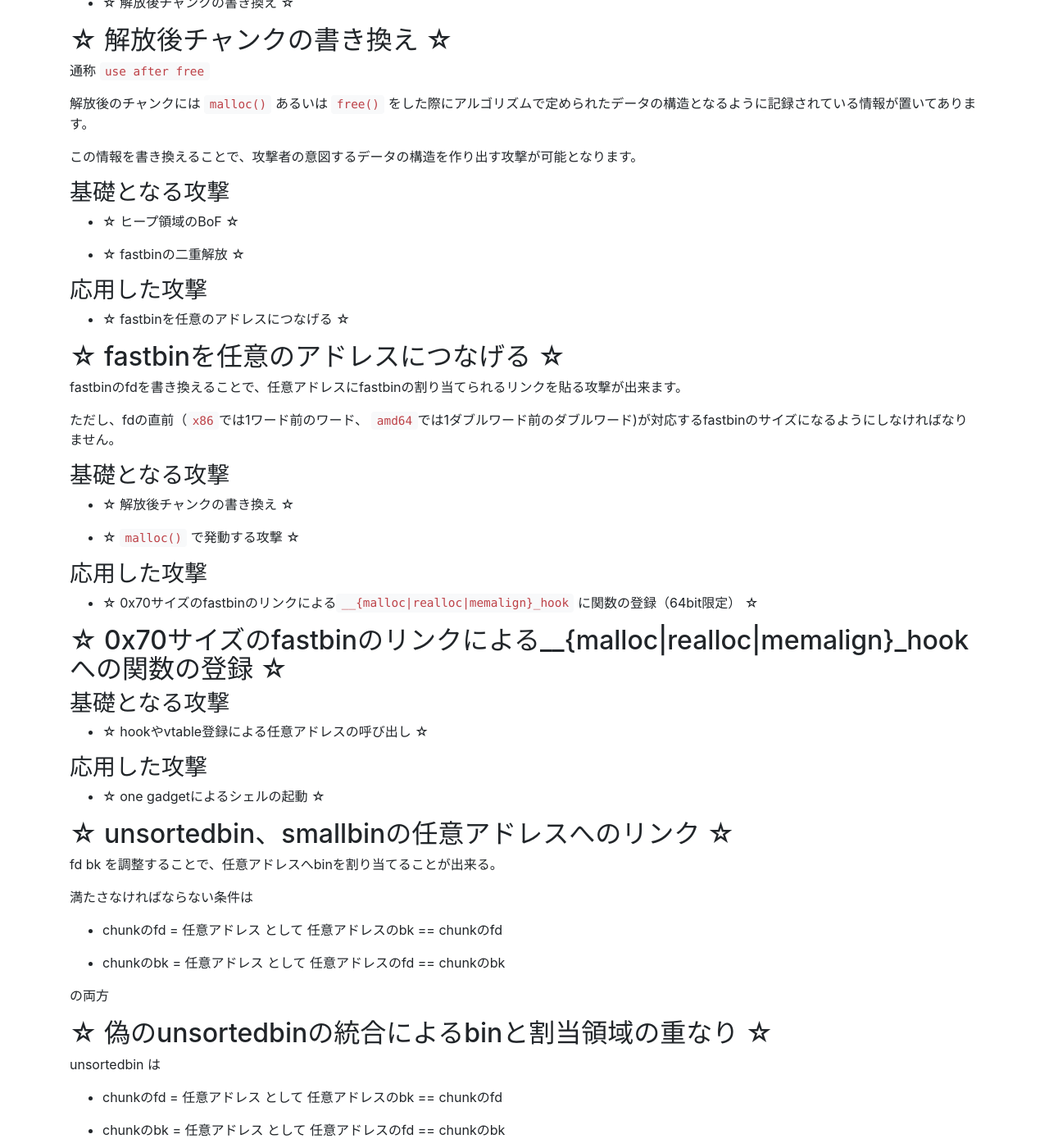
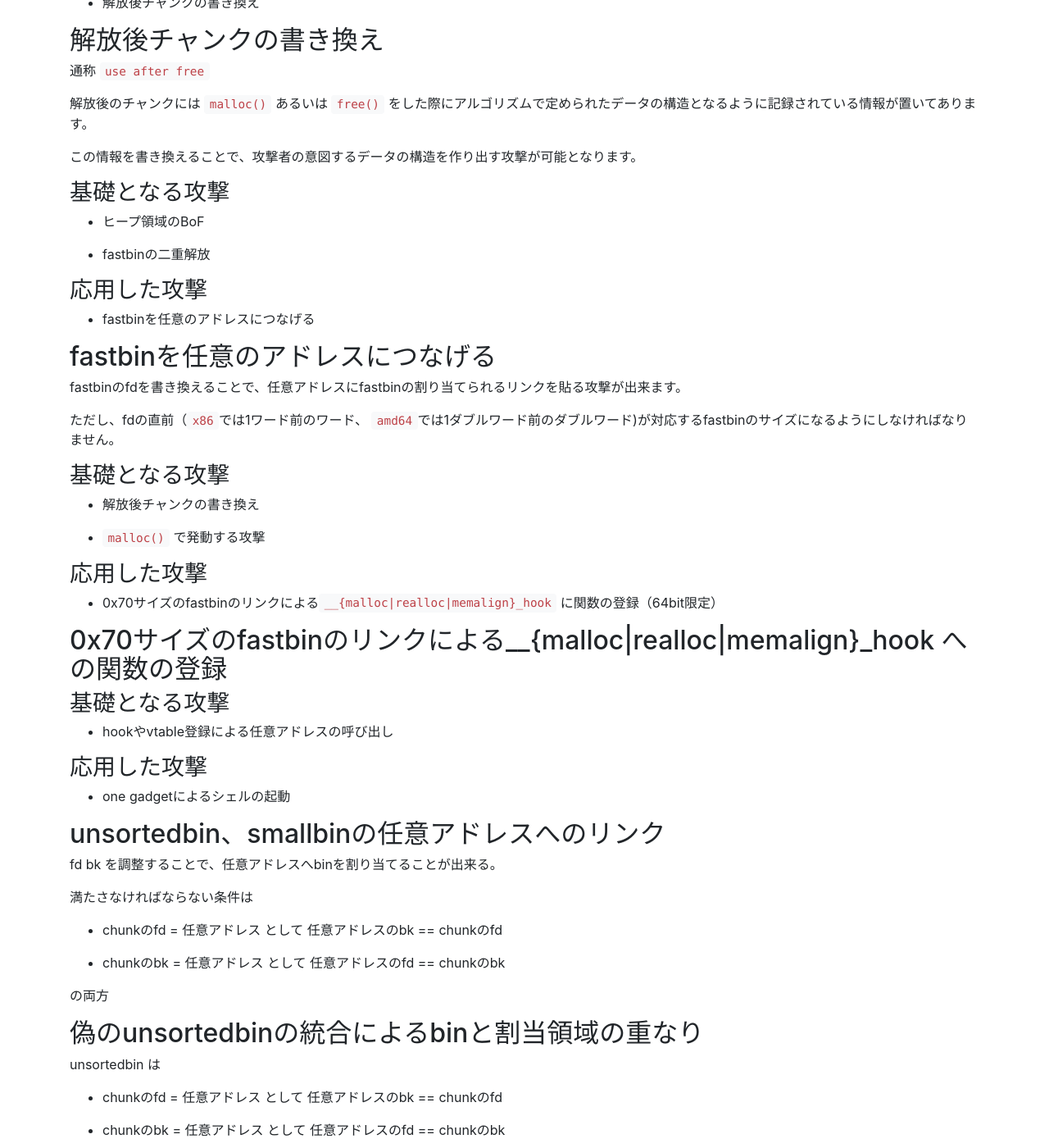
Before and after one commit to TeamHarekaze/TeamHarekaze.github.io, a Jekyll site: the page built from wiki/resources/pwn/attack_methods.md, in a window 1280 px wide and 1400 px high, scrolled down 9568 px. Shown: the whole window at 82% size. Built offline with Jekyll 4.4.1, drawn with Linux system fonts in a browser that asks for light colours; nearby versions of some CDN libraries; our own code applies the rules of GitHub Pages for plain Markdown files; some of the changed text lies outside the part shown.

Commit message:
delete star emoji

````diff
--- a/wiki/resources/pwn/attack_methods.md
+++ b/wiki/resources/pwn/attack_methods.md
@@ -7,7 +7,7 @@
 
 Pwnの最終目標はシェルを取ることなので、まずはシェルをどう起動したらいいのかについて書いていきます。
 
-## ☆ システムコールの発動 ☆
+##  システムコールの発動
 
 システムコールを使うことでハードウェアの接点となる場所の機能、つまりOSの根本（カーネル）の機能を呼び出すことができます。
 
@@ -29,9 +29,9 @@ r9 | 引数6
 
 ### 応用した攻撃
 
-- ☆ `execve` の発動 ☆
+-  `execve` の発動
 
-## ☆ execve の発動 ☆
+##  execve の発動
 
 シェルを起動するためにはシステムコールを使い、 `execve("/bin/sh", NULL, NULL)` もしくは `execve("/bin/sh", ["/bin/sh"], NULL)` を実行する必要があります。
 
@@ -46,13 +46,13 @@ rdx | 0
 
 ### 基礎となる攻撃
 
-- ☆ システムコールの発動 ☆
+-  システムコールの発動
 
 ### 応用した攻撃
 
-- ☆ `one gadget` によるシェルの起動 ☆
+-  `one gadget` によるシェルの起動
 
-## ☆ vtable 、 hook への任意アドレスの登録 ☆
+##  vtable 、 hook への任意アドレスの登録
 
 `vtable` や `hook` へ登録してある関数はプログラム中に `call` 命令で呼び出されることがあります。
 
@@ -64,35 +64,35 @@ rdx | 0
 
 ### 応用した攻撃
 
-- ☆ `one gadget` によるシェルの起動 ☆
+-  `one gadget` によるシェルの起動
 
-## ☆ one gadget によるシェルの起動 ☆
+##  one gadget によるシェルの起動
 
 `one gadget` は条件次第でそのアドレスの先頭に命令を飛ばすことで、シェルを起動できるガジェットの一種です。
 
-`one gadget` を ☆ `vtable` 、 `hook` への任意アドレスの登録 ☆ などによって、そのアドレスに飛ばすことができればシェルをする攻撃が条件次第で可能となります。
+`one gadget` を  `vtable` 、 `hook` への任意アドレスの登録  などによって、そのアドレスに飛ばすことができればシェルをする攻撃が条件次第で可能となります。
 
 ### 基礎となる攻撃
 
-- ☆ `vtable` 、 `hook` への任意アドレスの登録 ☆
+-  `vtable` 、 `hook` への任意アドレスの登録
 
 ### 応用した攻撃
 
 とくになし
 
-## ☆ シェルコードによるシェルの起動 ☆
+##  シェルコードによるシェルの起動
 
 シェルコードと呼ばれる、 シェルを起動する命令列を実行可能領域に配置し、その先頭のアドレスに飛ばすことでシェルを起動することが出来ます。
 
 ### 基礎となる攻撃
 
-- ☆ `execve` の発動 ☆
+-  `execve` の発動
 
 ### 応用した攻撃
 
-- ☆ ROPによるシェルの起動 ☆
+-  ROPによるシェルの起動
 
-## ☆ system() によるシェルの起動 ☆
+##  system() によるシェルの起動
 
 シェルを起動するための方法として `system()` 関数を使う手段があります。
 
@@ -104,13 +104,13 @@ rdx | 0
 
 ### 応用した攻撃
 
-- ☆ `ROP` によるシェルの呼び出し ☆
+-  `ROP` によるシェルの呼び出し
 
-- ☆ `.got.plt` 領域への `system()` の登録 ☆
+-  `.got.plt` 領域への `system()` の登録
 
-- ☆ `FSOP` によるシェルの起動 ☆
+-  `FSOP` によるシェルの起動
 
-## ☆ FILE\_plus 構造体の vtable 書き換え ☆
+##  FILE\_plus 構造体の vtable 書き換え
 
 `stdin` や `stdout` 、 `stderr` は ```FILE_plus``` 構造体は `FILE` 構造体に `vtable` を加えた構造体の変数です。
 
@@ -120,19 +120,19 @@ rdx | 0
 
 ### 基礎となる攻撃
 
-- ☆ `vtable`、 `hook` への任意アドレスへの登録 ☆
+-  `vtable`、 `hook` への任意アドレスへの登録
 
 ### 応用した攻撃
 
-- ☆ `abort()` 関数中の ```__IO_flush_all_lockp()``` による攻撃 ☆
+-  `abort()` 関数中の ```__IO_flush_all_lockp()``` による攻撃
 
-## ☆ abort() 関数中の \_\_IO\_flush\_all\_lockp() による攻撃 ☆
+##  abort() 関数中の \_\_IO\_flush\_all\_lockp() による攻撃
 
 **FILE Stream Oriented Programming ( `FSOP` )**
 
 `abort()` 関数中では ```__IO_flush_all_lockp()``` が呼び出されます。この関数は通常は `stdin` 、 `stdout` 、 `stderr` の後処理をする関数ですが、  ```_IO_list_all``` を書き換えたり、 `stderr` などの ```_chain``` を書き換えることで、偽の ```_IO_FILE_plus``` 構造体変数に適用することが出来ます。
 
-これを使うことで、 ☆ ```_IO_FILE_plus``` 構造体の `vtable` 書き換え ☆ と同様の効果が期待でき
+これを使うことで、  ```_IO_FILE_plus``` 構造体の `vtable` 書き換え  と同様の効果が期待でき
 
 さらに偽の構造体の ```_chain``` にまた別の偽の構造体を用意することで、さらなる攻撃につなげることも出来ます。
 
@@ -142,13 +142,13 @@ rdx | 0
 
 ### 基礎となる攻撃
 
-- ☆ ```FILE_plus``` 構造体の `vtable` 書き換え ☆
+-  ```FILE_plus``` 構造体の `vtable` 書き換え
 
 ### 応用した攻撃
 
-- ☆ `FSOP` を利用したシェルの起動 ☆
+-  `FSOP` を利用したシェルの起動
 
-## ☆ ret命令を起点とした攻撃 ☆
+##  ret命令を起点とした攻撃
 
 **Return Oriented Programming(ROP)**
 
@@ -206,11 +206,11 @@ rdx | 0
 
 ### 応用した攻撃
 
-- ☆ ROPによるシェルの起動 ☆
+-  ROPによるシェルの起動
 
-- ☆ シェルコードによるシェルの起動 ☆
+-  シェルコードによるシェルの起動
 
-## ☆ FSOP によるシェルの起動 ☆
+##  FSOP によるシェルの起動
 
 `FSOP` を利用して `system()` 関数を 偽の ```_IO_FILE_plus``` 構造体 の先頭を"/bin/sh\x00"としたものを引数として呼び出すことでシェルを起動する攻撃が出来ます。
 
@@ -218,33 +218,33 @@ rdx | 0
 
  ###### 基礎となる攻撃
 
-- ☆ `abort()` 関数中の ```__IO_flush_all_lockp()``` による攻撃 ☆
+-  `abort()` 関数中の ```__IO_flush_all_lockp()``` による攻撃
 
-- ☆ `system()` によるシェルの起動 ☆
+-  `system()` によるシェルの起動
 
-- ☆ `one gadget` によるシェルの起動 ☆
+-  `one gadget` によるシェルの起動
 
 ### 応用した攻撃
 
 とくになし
 
-## ☆ ROPによるシェルの起動 ☆
+##  ROPによるシェルの起動
 
 `ROP` によって、 `system("/bin/sh")` が呼び出されるように `system()` 関数やその引数を準備するガジェットを登録したり、あるいは シェルコードの先頭アドレスを登録することでシェルを起動する攻撃が出来ます。
 
 ### 基礎となる攻撃
 
-- ☆ ret命令を起点とした攻撃 ☆
+-  ret命令を起点とした攻撃
 
-- ☆ `system()` によるシェルの起動 ☆
+-  `system()` によるシェルの起動
 
-- ☆ シェルコードによるシェルの起動 ☆
+-  シェルコードによるシェルの起動
 
 ### 応用した攻撃
 
 とくになし
 
-## ☆ .got.plt 領域への system() の登録 ☆
+##  .got.plt 領域への system() の登録
 
 
 
@@ -256,7 +256,7 @@ rdx | 0
 
 単純なものではローカル変数の書き換えができます。これを起点とした攻撃手法は他にも色々ありますが、有名な攻撃手法として `Return Oriented Programming` という攻撃があります。
 
-## ☆ 終端文字列の埋め忘れによるメモリの値のリーク ☆
+##  終端文字列の埋め忘れによるメモリの値のリーク
 
 `puts()` 関数や `printf()` 関数は文字列をその文字列の終端文字の一つ前までを出力します。
 
@@ -268,11 +268,11 @@ rdx | 0
 
 ### 応用した攻撃
 
-- ☆ `libc` のアドレスのリーク ☆
+-  `libc` のアドレスのリーク
 
-- ☆ `heap` 領域のアドレスのリーク ☆
+-  `heap` 領域のアドレスのリーク
 
-## ☆ libc の先頭アドレスのリーク ☆
+##  libc の先頭アドレスのリーク
 
 メモリの値をリークするときにとくに `libc` が配置されているアドレスをリークすることで、用いている `libc` が判明している状態であれば、 `libc` の先頭アドレスを求めることが出来ます。
 
@@ -280,12 +280,12 @@ rdx | 0
 
 ### 基礎となる攻撃
 
-- ☆ 終端文字列の埋め忘れによるメモリの値のリーク ☆
+-  終端文字列の埋め忘れによるメモリの値のリーク
 ### 応用した攻撃
 
 とくになし
 
-## ☆  ユーザーからの入力によるBoF ☆
+##   ユーザーからの入力によるBoF
 
 単純に入力を受け入れた先のメモリ領域が小さいことに起因する攻撃です。
 
@@ -295,11 +295,11 @@ rdx | 0
 
 ### 応用した攻撃
 
-- ☆ `BoF` による `ROP` ☆
+-  `BoF` による `ROP`
 
-- ☆ ヒープ領域のBoF ☆
+-  ヒープ領域のBoF
 
-## ☆ 入力の終端埋めにおけるBoF（Off By One) ☆
+##  入力の終端埋めにおけるBoF（Off By One)
 
 入力を受け入れた先のメモリ領域は正しいが、その直後にNULL文字('\x00')などを埋め込むといったプログラムの動作によって起きうる攻撃です。
 
@@ -311,9 +311,9 @@ rdx | 0
 
 ### 応用した攻撃
 
-- ☆ ヒープ領域のBoF ☆
+-  ヒープ領域のBoF
 
-## ☆ コピー系の関数を使ったBoF ☆
+##  コピー系の関数を使ったBoF
 
 メモリ上のデータを他のメモリ上の領域にコピーするときにコピー先のメモリ領域のサイズがコピー元より小さい時に出来る攻撃です。
 
@@ -325,11 +325,11 @@ rdx | 0
 
 ### 応用した攻撃
 
-- ☆ `BoF` による `ROP` ☆
+-  `BoF` による `ROP`
 
-- ☆ ヒープ領域のBoF ☆
+-  ヒープ領域のBoF
 
-## ☆ BoF による ROP ☆
+##  BoF による ROP
 
 スタック領域のローカル変数のメモリで起こる `BoF` を使うと `ROP` 攻撃が可能になります。
 
@@ -337,15 +337,15 @@ rdx | 0
 
 ### 基礎となる攻撃
 
-- ☆ ret命令を起点とした攻撃 ☆
+-  ret命令を起点とした攻撃
 
-- ☆  ユーザーからの入力によるBoF ☆
+-   ユーザーからの入力によるBoF
 
-- ☆ コピー系の関数を使ったBoF ☆
+-  コピー系の関数を使ったBoF
 
 ### 応用した攻撃
 
-- ☆ ROPによるシェルの起動 ☆
+-  ROPによるシェルの起動
 
 # アルゴリズム系(memory allocator)
 
@@ -361,7 +361,7 @@ rdx | 0
 
 またここで使われる `memory allocator` は `glibc malloc` を用いたものであることを前提とします。
 
-## ☆ main\_arena のアドレスのリーク ☆
+##  main\_arena のアドレスのリーク
 
 ```main_arena``` は `libc` 上に配置される構造体であるため、そのアドレスをリークすることで `lbc` のアドレスのリークが可能になります。
 
@@ -371,27 +371,27 @@ rdx | 0
 
 ### 基礎となる攻撃
 
-- ☆ 終端文字列の埋め忘れによるメモリの値のリーク ☆
+-  終端文字列の埋め忘れによるメモリの値のリーク
 
 ### 応用した攻撃
 
-- ☆ `libc` の先頭アドレスのリーク ☆
+-  `libc` の先頭アドレスのリーク
 
 - ```__IO_list_all``` 書き換え後、 不正な `unsorted bins Attack`による `abort()` 呼び出し
 
-## ☆ heap 領域のアドレスのリーク ☆
+##  heap 領域のアドレスのリーク
 
 こちらも ```main_arena``` と同様に `fast bin` サイズの領域の開放時などに現れるためリークが可能です。
 
 ### 基礎となる攻撃
 
-- ☆ 終端文字列の埋め忘れによるメモリの値のリーク ☆
+-  終端文字列の埋め忘れによるメモリの値のリーク
 
 ### 応用した攻撃
 
 - いろいろつかえる
 
-## ☆ ヒープ領域のBoF ☆
+##  ヒープ領域のBoF
 
 ヒープ領域に確保したメモリで起きるBoFを起因とした攻撃です。
 
@@ -399,19 +399,19 @@ rdx | 0
 
 ### 基礎となる攻撃
 
-- ☆  ユーザーからの入力によるBoF ☆
+-   ユーザーからの入力によるBoF
 
-- ☆ 入力の終端埋めにおけるBoF（Off By One) ☆
+-  入力の終端埋めにおけるBoF（Off By One)
 
-- ☆ コピー系の関数を使ったBoF ☆
+-  コピー系の関数を使ったBoF
 
 ### 応用した攻撃
 
-- ☆ チャンクサイズの書き換え ☆
+-  チャンクサイズの書き換え
 
-- ☆ topチャンクの書き換えによる任意アドレスへの動的メモリの割当 ☆
+-  topチャンクの書き換えによる任意アドレスへの動的メモリの割当
 
-## ☆ malloc() で発動する攻撃 ☆
+##  malloc() で発動する攻撃
 
 `malloc()` はサイズ値ひとつを引数に取ります。このサイズ値によって条件次第で攻撃者の意図した動作を起こす攻撃が出来ます。
 
@@ -421,9 +421,9 @@ rdx | 0
 
 ### 応用した攻撃
 
-- ☆ topチャンクの書き換えによる任意アドレスへの動的メモリの割当 ☆
+-  topチャンクの書き換えによる任意アドレスへの動的メモリの割当
 
-## ☆ free() で発動する攻撃 ☆
+##  free() で発動する攻撃
 
 `free()` はアドレス値ひとつを引数に取ります。しかし、このアドレス値には `malloc()` や `strdup()` などの `malloc()` 系関数の戻り値によるアドレス以外もとることができます。
 
@@ -435,9 +435,9 @@ rdx | 0
 
 ### 応用した攻撃
 
-- ☆ fastbinの二重解放 ☆
+-  fastbinの二重解放
 
-## ☆ fastbinの二重解放 ☆
+##  fastbinの二重解放
 
 直接 ```main_arena``` につながっている`fast bin`は二重解放しようとするとabortして落ちてしまいます。しかし、`main_arena`に間接的につながっている `fast bin` は二重解放してもabortしません。
 
@@ -445,13 +445,13 @@ rdx | 0
 
 ### 基礎となる攻撃
 
-- ☆ `free()` で発動する攻撃 ☆
+-  `free()` で発動する攻撃
 
 ### 応用した攻撃
 
-- ☆ 解放後チャンクの書き換え ☆
+-  解放後チャンクの書き換え
 
-## ☆ 解放後チャンクの書き換え ☆
+##  解放後チャンクの書き換え
 
 通称 `use after free`
 
@@ -461,15 +461,15 @@ rdx | 0
 
 ### 基礎となる攻撃
 
-- ☆ ヒープ領域のBoF ☆
+-  ヒープ領域のBoF
 
-- ☆ fastbinの二重解放 ☆
+-  fastbinの二重解放
 
 ### 応用した攻撃
 
-- ☆ fastbinを任意のアドレスにつなげる ☆
+-  fastbinを任意のアドレスにつなげる
 
-## ☆ fastbinを任意のアドレスにつなげる ☆
+##  fastbinを任意のアドレスにつなげる
 
 fastbinのfdを書き換えることで、任意アドレスにfastbinの割り当てられるリンクを貼る攻撃が出来ます。
 
@@ -477,25 +477,25 @@ fastbinのfdを書き換えることで、任意アドレスにfastbinの割り
 
 ### 基礎となる攻撃
 
-- ☆ 解放後チャンクの書き換え ☆
+-  解放後チャンクの書き換え
 
-- ☆ `malloc()` で発動する攻撃 ☆
+-  `malloc()` で発動する攻撃
 
 ### 応用した攻撃
 
-- ☆ 0x70サイズのfastbinのリンクによる```__{malloc|realloc|memalign}_hook``` に関数の登録（64bit限定） ☆
+-  0x70サイズのfastbinのリンクによる```__{malloc|realloc|memalign}_hook``` に関数の登録（64bit限定）
 
-## ☆ 0x70サイズのfastbinのリンクによる\_\_{malloc|realloc|memalign}\_hook への関数の登録 ☆
+##  0x70サイズのfastbinのリンクによる\_\_{malloc|realloc|memalign}\_hook への関数の登録
 
 ### 基礎となる攻撃
 
-- ☆ hookやvtable登録による任意アドレスの呼び出し ☆
+-  hookやvtable登録による任意アドレスの呼び出し
 
 ### 応用した攻撃
 
-- ☆ one gadgetによるシェルの起動 ☆
+-  one gadgetによるシェルの起動
 
-## ☆ unsortedbin、smallbinの任意アドレスへのリンク ☆
+##  unsortedbin、smallbinの任意アドレスへのリンク
 
 fd bk を調整することで、任意アドレスへbinを割り当てることが出来る。
 
@@ -507,7 +507,7 @@ fd bk を調整することで、任意アドレスへbinを割り当てるこ
 
 の両方
 
-## ☆ 偽のunsortedbinの統合によるbinと割当領域の重なり ☆
+##  偽のunsortedbinの統合によるbinと割当領域の重なり
 
 unsortedbin は
 
@@ -519,11 +519,11 @@ unsortedbin は
 
 を満たしていれば、その後にある領域を開放することでいま開放された領域と統合される。
 
-## ☆ topチャンクの改竄によるsysmalloc()の発動 ☆
+##  topチャンクの改竄によるsysmalloc()の発動
 
 topチャンクのサイズをいい感じに改竄して、そのサイズ以上のmalloc()をすると大きなunsorted binができる。
 
-## ☆ topチャンクの書き換えによる任意アドレスへの動的メモリの割当 ☆
+##  topチャンクの書き換えによる任意アドレスへの動的メモリの割当
 
 通称 `House of Force`
 
````
Also changed, not shown: other parts of wiki/resources/pwn/attack_methods.md (+1 -1 lines).
